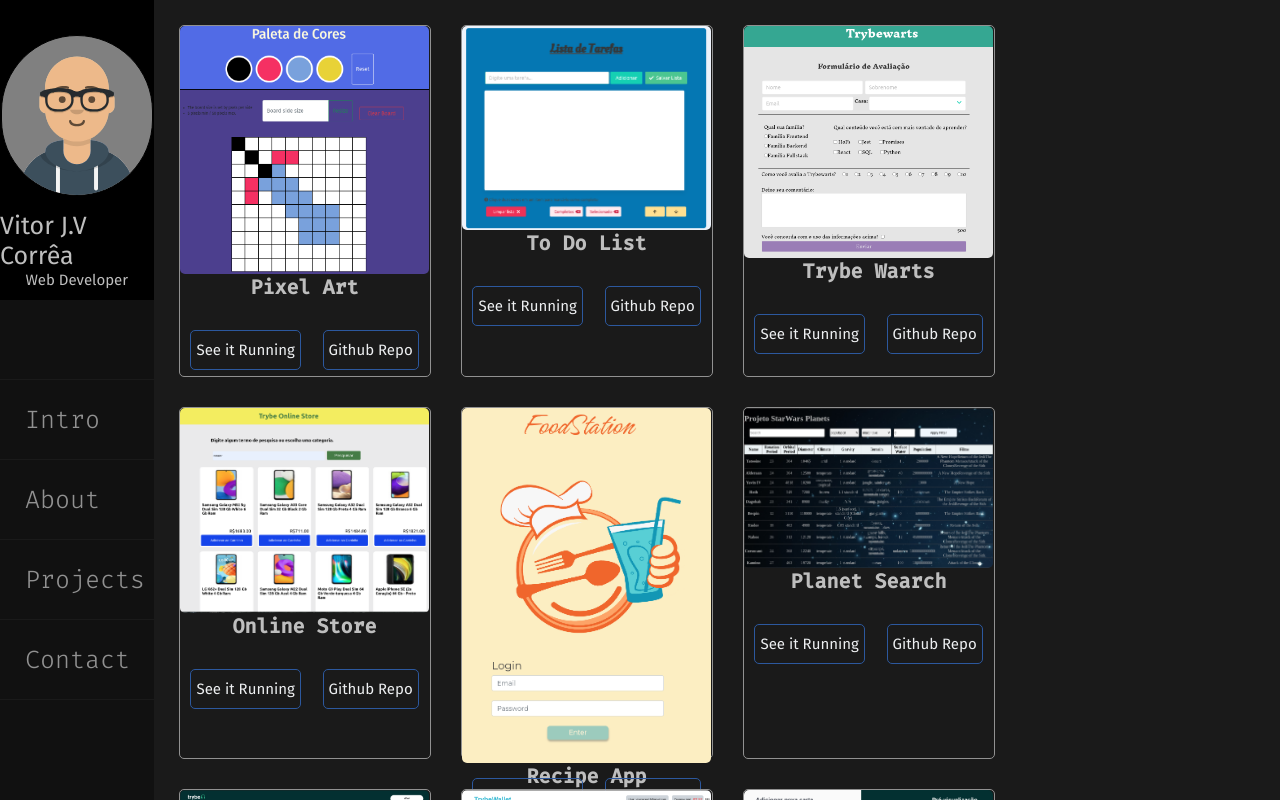
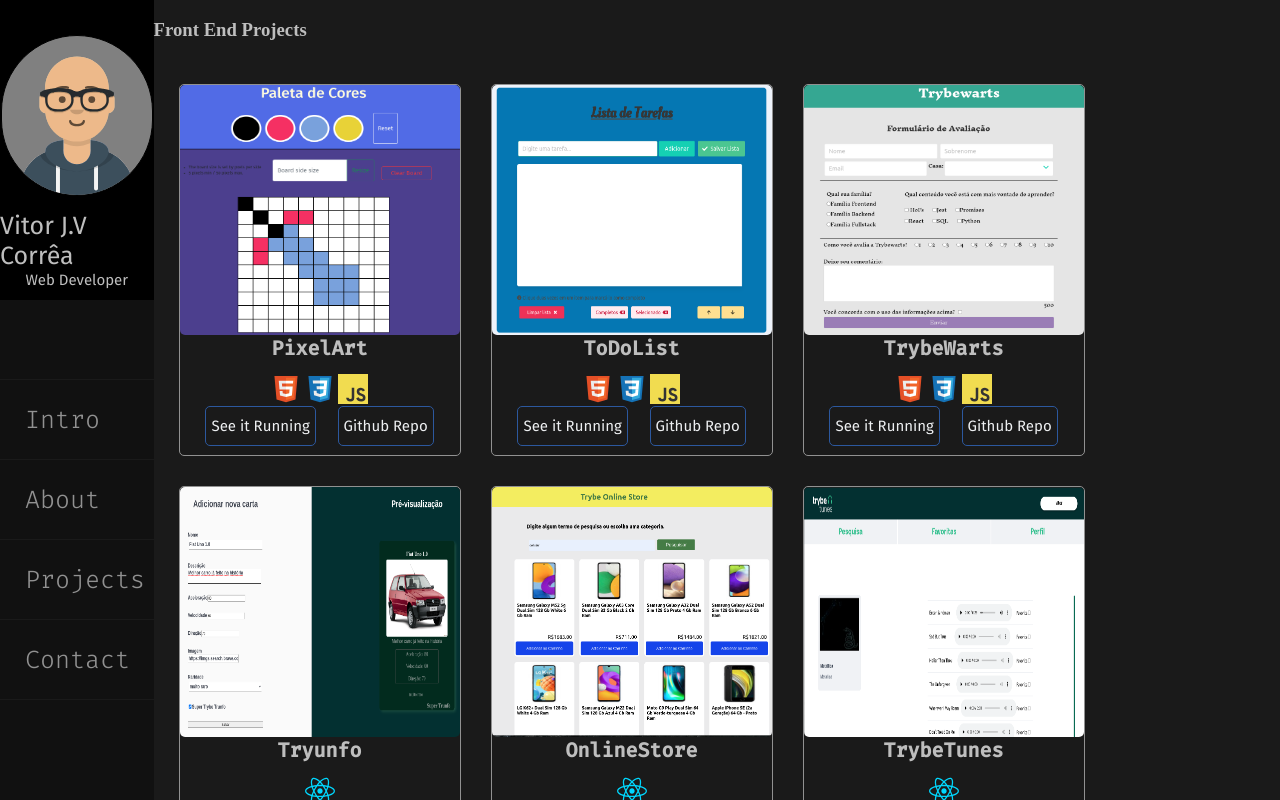
Before and after one commit to VitorCorrea18/VitorCorrea18.github.io, a React (Create React App) app: page /projects in a window 1280 px wide. Shown: the top 800 px of the page. Built offline with nearby package versions, Linux system fonts and the light colour scheme.

Commit message:
feat: add used stack image in the project card

```diff
--- a/src/components/projectCard.css
+++ b/src/components/projectCard.css
@@ -2,15 +2,16 @@
   border: solid 1px #919191;
   margin: 15px 15px;
   border-radius: 5px;
-  width: 250px;
-  height: 350px;
+  width: 280px;
+  height: 370px;
   display: flex;
   flex-direction: column;
   align-items: center;
 }
 
 .project_img {
-  width: 249px;
+  width: 280px;
+  height: 250px;
   border-radius: 5px;
 }
 
@@ -28,9 +29,19 @@
   height: 100px;
 }
 
-.btns_div {
-  width: 250px;
-  margin-bottom: 15px;
+.stackUsed_div {
+  width: 100px;
   display: flex;
   justify-content: space-around;
 }
+
+.stack_used {
+  width: 30px;
+}
+
+.btns_div {
+  width: 250px;
+  /* margin-bottom: 15px; */
+  display: flex;
+  justify-content: space-around;
+}
--- a/src/components/projectCard.jsx
+++ b/src/components/projectCard.jsx
@@ -5,12 +5,19 @@ import './projectCard.css';
 
 class ProjectCard extends React.Component {
   render () {
-    const { projectImg, title } = this.props;
+    const { projectImg, title, stackUsed } = this.props;
     return (
         <div className='project_div'>
           <img className='project_img' src={projectImg} alt={`${title} image`} />
           <div className='project_info_div'>
             <h3 className='project_title'>{ title }</h3>
+            <div className='stackUsed_div'>
+              {
+                stackUsed.map((stack) => {
+                  return <img key={stack} className='stack_used' src={stack} alt='stack used' />;
+                })
+              }
+            </div>
             <div className='btns_div'>
               <Button content={ 'See it Running' } url='http://www.google.com' />
               <Button content={ 'Github Repo' } />
@@ -24,7 +31,8 @@ class ProjectCard extends React.Component {
 ProjectCard.propTypes = {
   projectImg: propTypes.string.isRequired,
   title: propTypes.string.isRequired,
-  about: propTypes.string.isRequired
+  about: propTypes.string.isRequired,
+  stackUsed: propTypes.instanceOf(Array).isRequired
 };
 
 export default ProjectCard;
--- a/src/images/icons/index.js
+++ b/src/images/icons/index.js
@@ -18,3 +18,4 @@ export { default as linkedIn } from './linkedin.svg';
 export { default as github } from './github.svg';
 export { default as gmail } from './gmail.svg';
 export { default as avatar } from './avatar.svg';
+export { default as responsive } from './responsive.svg';
--- a/src/pages/projects.jsx
+++ b/src/pages/projects.jsx
@@ -4,21 +4,23 @@ import {
   pixelArt, toDoList, trybeWarts, onlineStore, recipeApp,
   starWarsPlanetSearch, trybeTunes, trybeWallet, tryunfo
 } from '../images/projects';
+import { html, css, js, react, redux, responsive } from '../images/icons';
 
 class Projects extends React.Component {
   render () {
     return (
       <main className='projects_page'>
+        <h3>Front End Projects</h3>
         <section className='project_section'>
-          <ProjectCard projectImg={ pixelArt } title={'Pixel Art'} />
-          <ProjectCard projectImg={ toDoList } title={'To Do List'} />
-          <ProjectCard projectImg={ trybeWarts } title={'Trybe Warts'} />
-          <ProjectCard projectImg={ onlineStore } title={'Online Store'} />
-          <ProjectCard projectImg={ recipeApp } title={'Recipe App'} />
-          <ProjectCard projectImg={ starWarsPlanetSearch } title={'Planet Search'} />
-          <ProjectCard projectImg={ trybeTunes } title={'Trybe Tunes'} />
-          <ProjectCard projectImg={ trybeWallet } title={'Trybe Wallet'} />
-          <ProjectCard projectImg={ tryunfo } title={'Tryunfo'} />
+          <ProjectCard projectImg={ pixelArt } title={'PixelArt'} stackUsed={[html, css, js]} />
+          <ProjectCard projectImg={ toDoList } title={'ToDoList'} stackUsed={[html, css, js]} />
+          <ProjectCard projectImg={ trybeWarts } title={'TrybeWarts'} stackUsed={[html, css, js]} />
+          <ProjectCard projectImg={ tryunfo } title={'Tryunfo'} stackUsed={[react]} />
+          <ProjectCard projectImg={ onlineStore } title={'OnlineStore'} stackUsed={[react]} />
+          <ProjectCard projectImg={ trybeTunes } title={'TrybeTunes'} stackUsed={[react]} />
+          <ProjectCard projectImg={ trybeWallet } title={'TrybeWallet'} stackUsed={[react, redux]} />
+          <ProjectCard projectImg={ starWarsPlanetSearch } title={'StarWars Planet Search'} stackUsed={[react]} />
+          <ProjectCard projectImg={ recipeApp } title={'Recipe App'} stackUsed={[react, responsive]} />
         </section>
       </main>
     );
```
Also changed, not shown: src/images/icons/responsive.svg (added).
